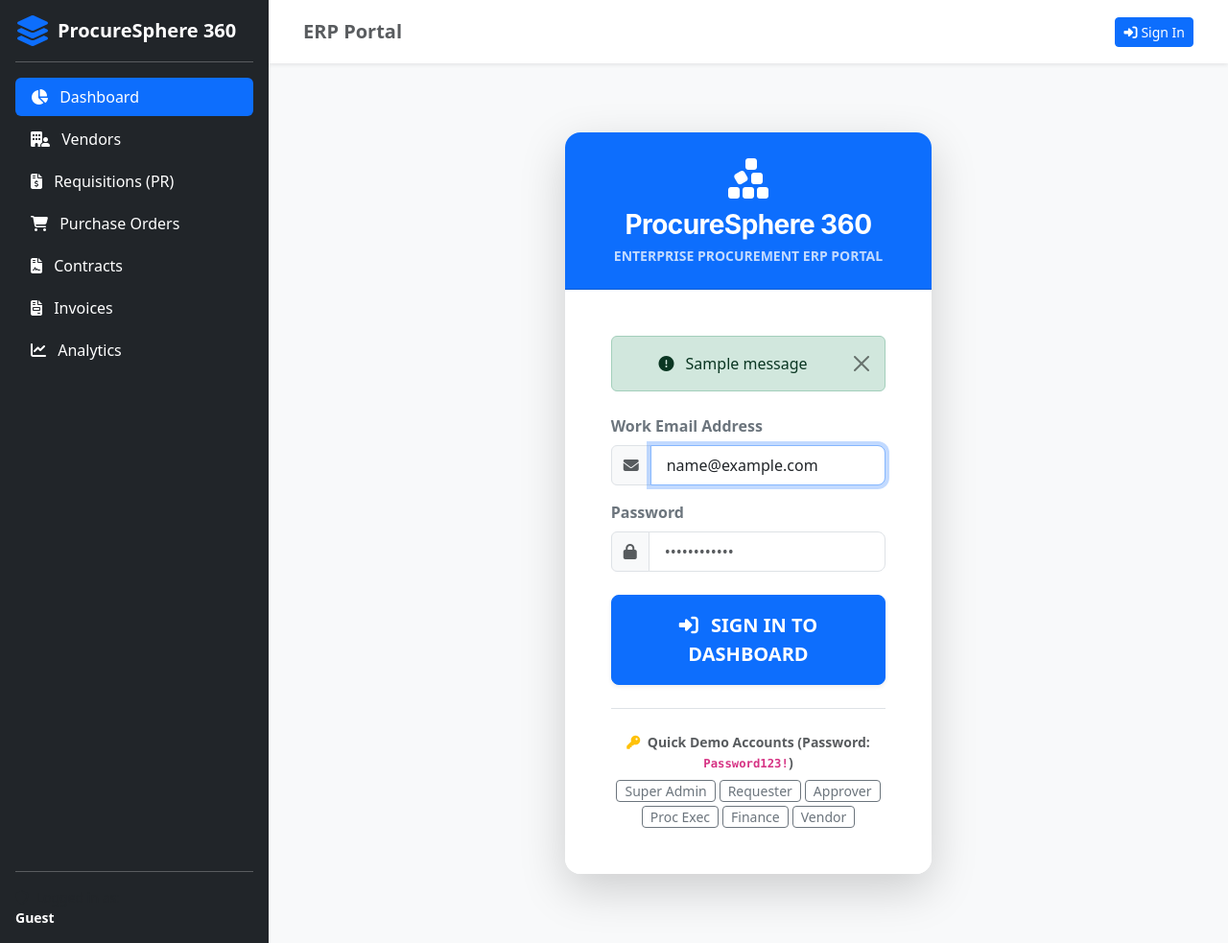
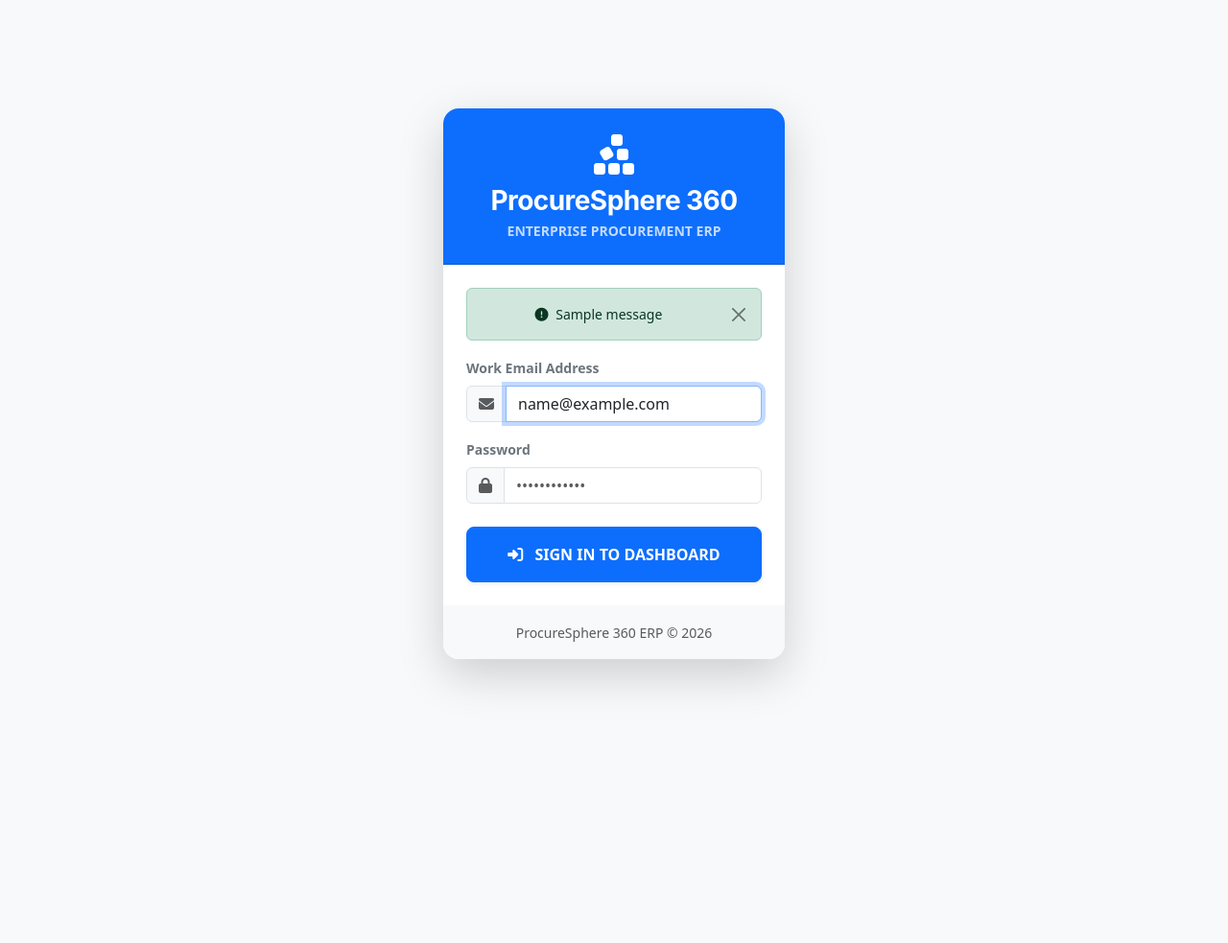
Before and after one commit to abhishekkadiayalaoff/ProcureSphere_360_Internal, a Django app: template templates/pages/login.html in a window 1280 px wide. Shown: the whole page at 96% size. After the commit the page ends 716 px from the top, so only its background shows below. Run offline with Django 4.2, Linux system fonts and the light colour scheme; the template is opened without the code that fills it: most values are stand-ins (such as "Sample title", 1, 10 or a date in 2020); one stand-in notice (Sample message) is shown; some libraries are stand-ins or nearby versions.

Commit message:
fix(ui): convert login page to standalone full-screen view and remove demo credential helper

```diff
--- a/templates/pages/login.html
+++ b/templates/pages/login.html
@@ -1,25 +1,39 @@
-{% extends 'base.html' %}
+<!DOCTYPE html>
+<html lang="en">
+<head>
+    <meta charset="UTF-8">
+    <meta name="viewport" content="width=device-width, initial-scale=1.0">
+    <title>Sign In — ProcureSphere 360 ERP</title>
 
-{% block title %}Sign In — ProcureSphere 360 ERP{% endblock %}
+    <!-- Bootstrap 5 CSS -->
+    <link href="https://cdn.jsdelivr.net/npm/bootstrap@5.3.2/dist/css/bootstrap.min.css" rel="stylesheet">
+    <!-- Font Awesome -->
+    <link href="https://cdnjs.cloudflare.com/ajax/libs/font-awesome/6.5.1/css/all.min.css" rel="stylesheet">
+    <!-- Custom Design System Styles -->
+    <link href="/static/css/style.css" rel="stylesheet">
+</head>
+<body class="bg-light d-flex align-items-center justify-content-center min-vh-100 py-5">
 
-{% block content %}
-<div class="row justify-content-center align-items-center min-vh-75 py-5">
-    <div class="col-md-6 col-lg-5">
+    <div class="container">
+        <div class="row justify-content-center">
+            <div class="col-md-6 col-lg-4">
                 <div class="card shadow-lg border-0 rounded-4 overflow-hidden">
+                    <!-- Header -->
                     <div class="card-header bg-primary text-white text-center p-4">
                         <div class="mb-2">
                             <i class="fa-solid fa-cubes-stacked fa-3x"></i>
                         </div>
                         <h3 class="fw-bold mb-1">ProcureSphere 360</h3>
-                <p class="mb-0 opacity-75 small text-uppercase tracking-wider fw-semibold">Enterprise Procurement ERP Portal</p>
+                        <p class="mb-0 opacity-75 small text-uppercase tracking-wider fw-semibold">Enterprise Procurement ERP</p>
                     </div>
 
-            <div class="card-body p-4 p-md-5 bg-white">
+                    <!-- Form Body -->
+                    <div class="card-body p-4 p-md-4 bg-white">
                         {% if messages %}
                             {% for message in messages %}
-                        <div class="alert alert-{% if message.tags == 'error' %}danger{% else %}{{ message.tags }}{% endif %} alert-dismissible fade show text-center mb-4" role="alert">
-                            <i class="fa-solid fa-circle-exclamation me-2"></i> {{ message }}
-                            <button type="button" class="btn-close" data-bs-dismiss="alert" aria-label="Close"></button>
+                                <div class="alert alert-{% if message.tags == 'error' %}danger{% else %}{{ message.tags }}{% endif %} alert-dismissible fade show text-center mb-3 small" role="alert">
+                                    <i class="fa-solid fa-circle-exclamation me-1"></i> {{ message }}
+                                    <button type="button" class="btn-close btn-close-sm" data-bs-dismiss="alert" aria-label="Close"></button>
                                 </div>
                             {% endfor %}
                         {% endif %}
@@ -28,49 +42,38 @@
                             {% csrf_token %}
 
                             <div class="mb-3">
-                        <label for="email" class="form-label fw-semibold text-secondary">Work Email Address</label>
+                                <label for="email" class="form-label fw-semibold text-secondary small">Work Email Address</label>
                                 <div class="input-group">
                                     <span class="input-group-text bg-light text-muted"><i class="fa-solid fa-envelope"></i></span>
-                            <input type="email" class="form-control form-control-lg fs-6" id="email" name="email" value="{{ email|default:'' }}" placeholder="e.g. admin@hpe.com" required autofocus>
+                                    <input type="email" class="form-control fs-6" id="email" name="email" value="{{ email|default:'' }}" placeholder="name@company.com" required autofocus>
                                 </div>
                             </div>
 
                             <div class="mb-4">
-                        <label for="password" class="form-label fw-semibold text-secondary">Password</label>
+                                <label for="password" class="form-label fw-semibold text-secondary small">Password</label>
                                 <div class="input-group">
                                     <span class="input-group-text bg-light text-muted"><i class="fa-solid fa-lock"></i></span>
-                            <input type="password" class="form-control form-control-lg fs-6" id="password" name="password" placeholder="••••••••••••" required>
+                                    <input type="password" class="form-control fs-6" id="password" name="password" placeholder="••••••••••••" required>
                                 </div>
                             </div>
 
-                    <div class="d-grid mb-4">
-                        <button type="submit" class="btn btn-primary btn-lg fw-bold py-3 text-uppercase shadow-sm">
+                            <div class="d-grid">
+                                <button type="submit" class="btn btn-primary btn-lg fw-bold py-3 text-uppercase shadow-sm fs-6">
                                     <i class="fa-solid fa-right-to-bracket me-2"></i> Sign In to Dashboard
                                 </button>
                             </div>
                         </form>
+                    </div>
 
-                <!-- Demo Credentials Helper -->
-                <div class="border-top pt-4 mt-2 text-center">
-                    <p class="text-muted small fw-semibold mb-2"><i class="fa-solid fa-key me-1 text-warning"></i> Quick Demo Accounts (Password: <code>Password123!</code>)</p>
-                    <div class="d-flex flex-wrap justify-content-center gap-1">
-                        <button class="btn btn-sm btn-outline-secondary py-0 px-2 small" onclick="fillCreds('admin@hpe.com')">Super Admin</button>
-                        <button class="btn btn-sm btn-outline-secondary py-0 px-2 small" onclick="fillCreds('requester@hpe.com')">Requester</button>
-                        <button class="btn btn-sm btn-outline-secondary py-0 px-2 small" onclick="fillCreds('approver@hpe.com')">Approver</button>
-                        <button class="btn btn-sm btn-outline-secondary py-0 px-2 small" onclick="fillCreds('procexec@hpe.com')">Proc Exec</button>
-                        <button class="btn btn-sm btn-outline-secondary py-0 px-2 small" onclick="fillCreds('finance@hpe.com')">Finance</button>
-                        <button class="btn btn-sm btn-outline-secondary py-0 px-2 small" onclick="fillCreds('vendoruser@cisco.com')">Vendor</button>
-                    </div>
+                    <div class="card-footer bg-light text-center py-3 border-0">
+                        <small class="text-muted">ProcureSphere 360 ERP &copy; 2026</small>
                     </div>
                 </div>
             </div>
         </div>
     </div>
 
-<script>
-function fillCreds(email) {
-    document.getElementById('email').value = email;
-    document.getElementById('password').value = 'Password123!';
-}
-</script>
-{% endblock %}
+    <!-- Bootstrap JS Bundle -->
+    <script src="https://cdn.jsdelivr.net/npm/bootstrap@5.3.2/dist/js/bootstrap.bundle.min.js"></script>
+</body>
+</html>
```
Lines whose indentation alone changed are shown as unchanged.
